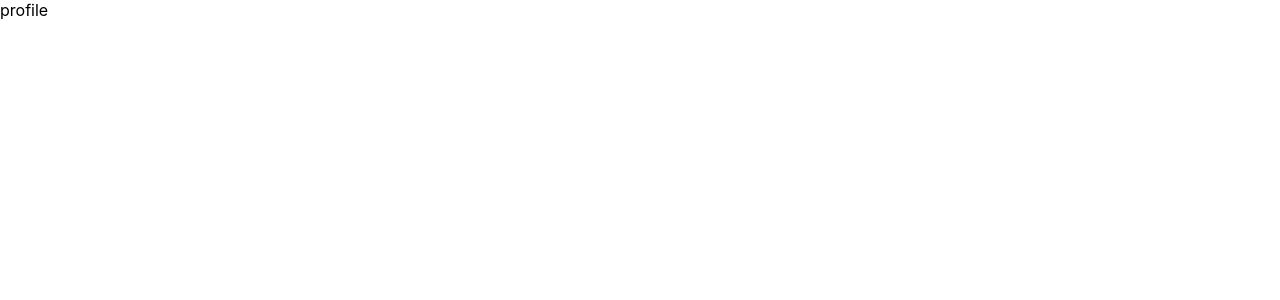
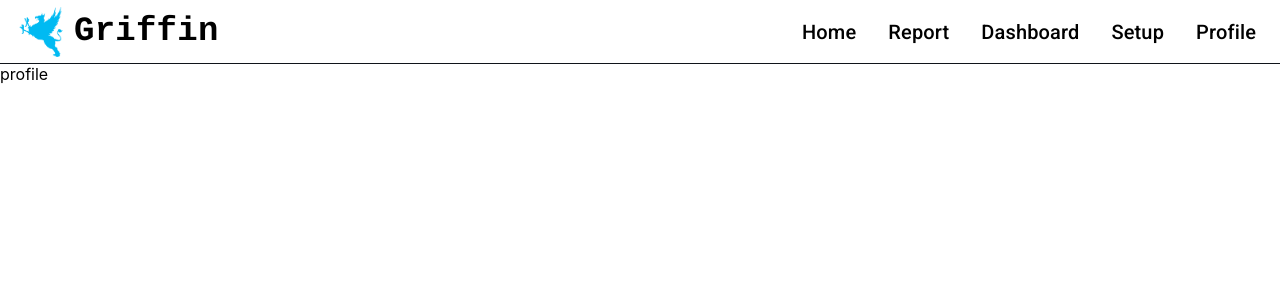
Before and after one commit to griffin-001/griffin, a Next.js app in the folder griffin-frontend/: page /profile in a window 1280 px wide. Shown: the top 300 px of the page. Built offline with nearby package versions, Linux system fonts and the light colour scheme.

Commit message:
quickfix for profile tab

```diff
--- a/griffin-frontend/pages/profile.tsx
+++ b/griffin-frontend/pages/profile.tsx
@@ -1,4 +1,5 @@
 import React, {FunctionComponent} from 'react';
+import Profile from "../views/Profile/Profile";
 
 interface Props {
 
@@ -7,9 +8,7 @@ interface Props {
 const profile: FunctionComponent<Props> = (props) => {
 
   return (
-    <div>
-      profile
-    </div>
+    <Profile/>
   );
 };
 
--- a/griffin-frontend/styles/globals.css
+++ b/griffin-frontend/styles/globals.css
@@ -4,6 +4,8 @@ body {
   margin: 0;
   font-family: -apple-system, BlinkMacSystemFont, Segoe UI, Roboto, Oxygen,
   Ubuntu, Cantarell, Fira Sans, Droid Sans, Helvetica Neue, sans-serif;
+
+  /* This is for the navbar offset */
   overflow-x: hidden;
 }
 
--- /dev/null
+++ b/griffin-frontend/views/Profile/Profile.tsx
@@ -0,0 +1,19 @@
+import React, {FunctionComponent} from 'react';
+import PageContainer from "../../components/PageContainer";
+
+interface Props {
+
+}
+
+const Profile: FunctionComponent<Props> = (props) => {
+
+  return (
+    <PageContainer>
+      <div>
+        profile
+      </div>
+    </PageContainer>
+  );
+};
+
+export default Profile;
```
